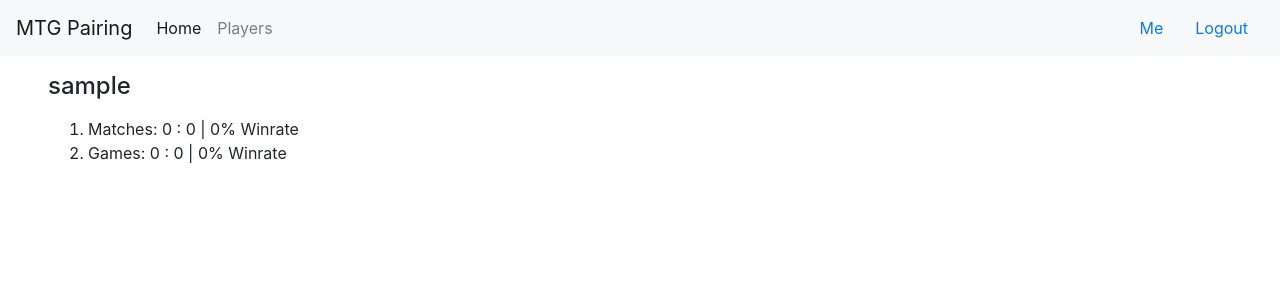
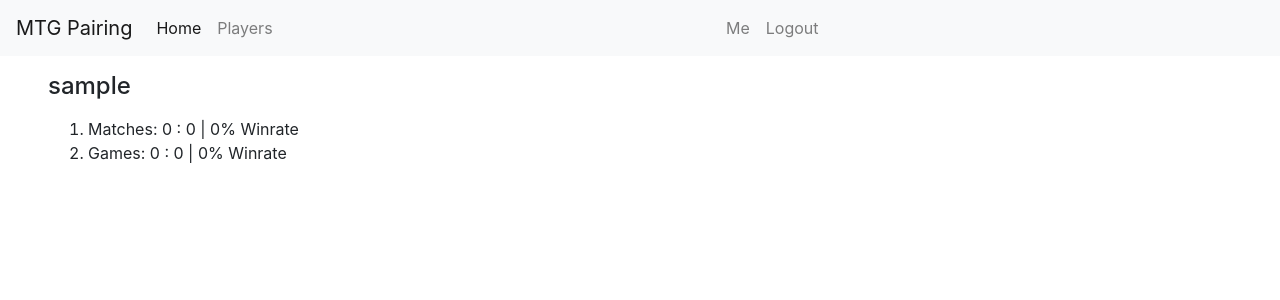
Before and after one commit to MrGreenTea/mtg-pairings, a Django app: page /accounts/profile/ in a window 1280 px wide. Shown: the top 300 px of the page. Run offline with Django 3.2, Linux system fonts and the light colour scheme; the visitor is signed in with stand-in values (Sample User, id 1); data that the repository does not hold is empty; some libraries are stand-ins or nearby versions.

Commit message:
mobile friendly nav bar

```diff
--- a/templates/base.html
+++ b/templates/base.html
@@ -31,7 +31,7 @@
                 <a class="nav-link" href="{% url "player_list" %}">Players</a>
             </li>
         </ul>
-        <ul class="nav justify-content-end">
+        <ul class="navbar-nav nav justify-content-end mr-auto">
             {% if user.is_authenticated %}
                 <li class="nav-item">
                     <a class="nav-link" href="{% url "profile" %}">Me</a>
```
